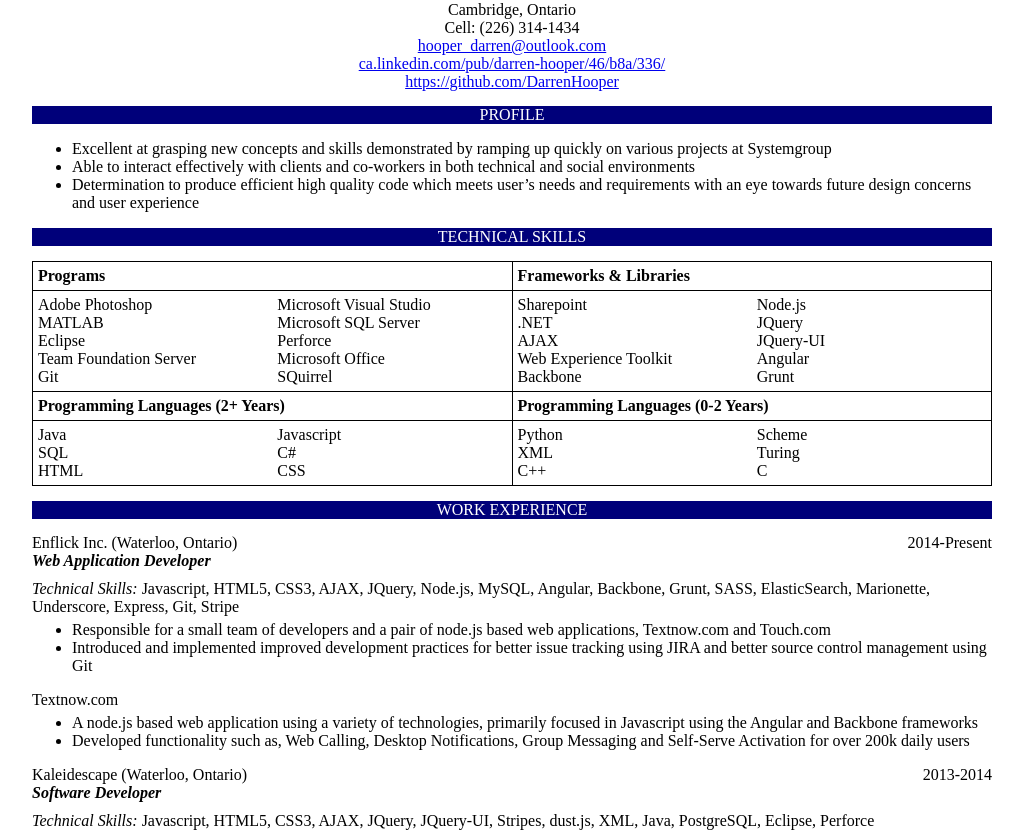
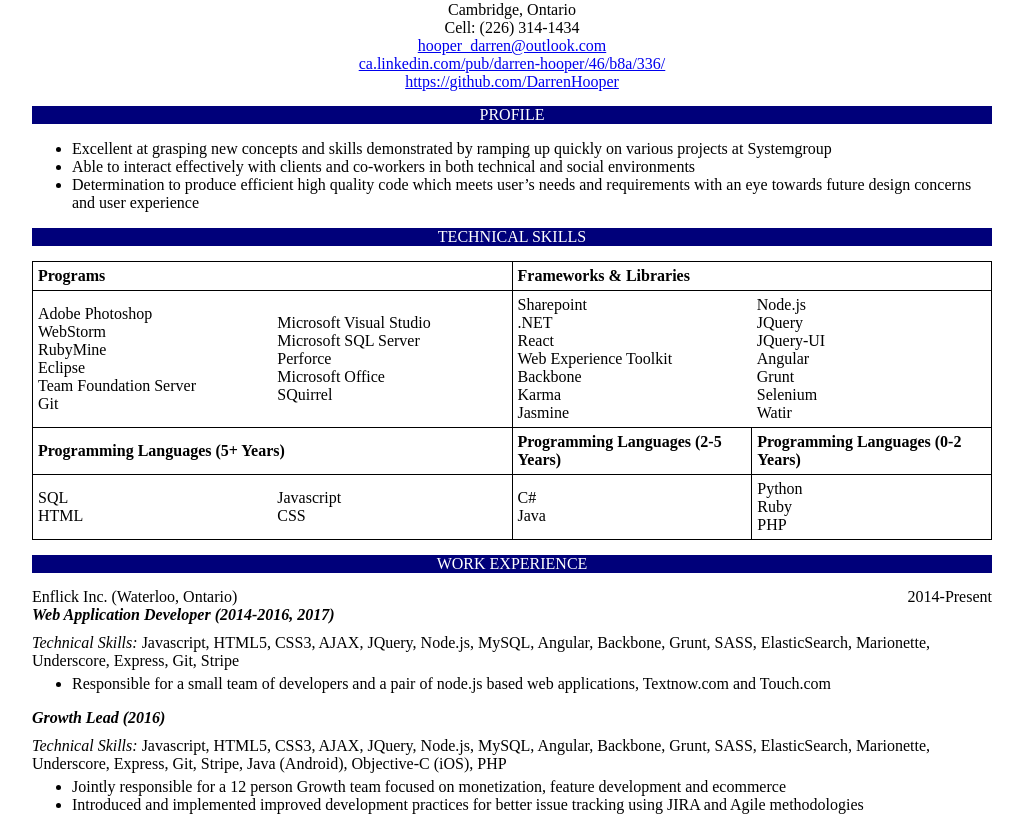
Before and after one commit to DarrenHooper/DarrenHooper.github.io, a plain HTML site: page resume.html in a window 1280 px wide. Shown: the part 79-911 px from the top of the page, without its empty margins (128-1151 px from the left). Drawn offline with nearby package versions, Linux system fonts and the light colour scheme; files that its build step writes are made by us from their sources.

Commit message:
2017 Update

```diff
--- a/css/resume.scss
+++ b/css/resume.scss
@@ -1,6 +1,3 @@
----
----
-
 .main-content {
   max-width: 960px;
   margin: auto;
--- a/resume.html
+++ b/resume.html
@@ -46,7 +46,8 @@
     <tr>
         <td>
             Adobe Photoshop<br>
-            MATLAB<br>
+            WebStorm<br>
+            RubyMine<br>
             Eclipse<br>
             Team Foundation Server<br>
             Git
@@ -61,42 +62,44 @@
         <td>
             Sharepoint<br>
             .NET<br>
-            AJAX<br>
+            React<br>
             Web Experience Toolkit<br>
-            Backbone
+            Backbone<br/>
+            Karma<br/>
+            Jasmine<br/>
         </td>
         <td>
             Node.js <br>
             JQuery<br>
             JQuery-UI<br>
             Angular<br>
-            Grunt
+            Grunt<br/>
+            Selenium<br/>
+            Watir<br/>
         </td>
     </tr>
     <tr class="headerRow">
-        <td colspan="2">Programming Languages (2+ Years)</td>
-        <td colspan="2">Programming Languages (0-2 Years)</td>
+        <td colspan="2">Programming Languages (5+ Years)</td>
+        <td colspan="1">Programming Languages (2-5 Years)</td>
+        <td colspan="1">Programming Languages (0-2 Years)</td>
     </tr>
     <tr>
         <td>
-            Java<br>
             SQL<br>
             HTML<br>
         </td>
         <td class="sectionBorder">
             Javascript<br>
-            C#<br>
             CSS
+        </td>
+        <td class="sectionBorder">
+            C#<br/>
+            Java<br/>
         </td>
         <td>
             Python<br>
-            XML<br>
-            C++<br>
-        </td>
-        <td>
-            Scheme<br>
-            Turing<br>
-            C<br>
+            Ruby<br>
+            PHP<br/>
         </td>
     </tr>
 </table>
@@ -112,18 +115,25 @@
     </span>
 </div>
 <div class="jobTitle">
-    Web Application Developer
+    Web Application Developer (2014-2016, 2017)
 </div>
-<span class='technicalSkills'>Technical Skills:</span> Javascript, HTML5, CSS3, AJAX, JQuery, Node.js, MySQL, Angular, Backbone, Grunt, SASS, ElasticSearch,
-Marionette, Underscore, Express, Git, Stripe
+<span class='technicalSkills'>Technical Skills:</span> Javascript, HTML5, CSS3, AJAX, JQuery, Node.js, MySQL, Angular, Backbone, Grunt, SASS, ElasticSearch, Marionette, Underscore, Express, Git, Stripe
 <ul class="pointList">
     <li>
-        Responsible for a small team of developers and a pair of node.js based web applications, Textnow.com and
-        Touch.com
+        Responsible for a small team of developers and a pair of node.js based web applications, Textnow.com and Touch.com
+    </li>
+</ul>
+
+    <div class="jobTitle">
+        Growth Lead (2016)
+    </div>
+    <span class='technicalSkills'>Technical Skills:</span> Javascript, HTML5, CSS3, AJAX, JQuery, Node.js, MySQL, Angular, Backbone, Grunt, SASS, ElasticSearch, Marionette, Underscore, Express, Git, Stripe, Java (Android), Objective-C (iOS), PHP
+    <ul class="pointList">
+        <li>
+            Jointly responsible for a 12 person Growth team focused on monetization, feature development and ecommerce
         </li>
         <li>
-        Introduced and implemented improved development practices for better issue tracking using JIRA and better source
-        control management using Git
+            Introduced and implemented improved development practices for better issue tracking using JIRA and Agile methodologies
         </li>
     </ul>
 
@@ -240,14 +250,25 @@
 </ul>
 
 <div class="sectionHeader">Education & Professional Development</div>
+
     <div>
         University of Waterloo (Waterloo, Ontario)
         <span style="float: right;">
-                2007-2012
+            2016
         </span>
     </div>
     <div class="educationTitle">
-    Bachelor of Computer Science with Distinction
+        Project Management Fundamentals
+    </div>
+
+    <div>
+        University of Waterloo (Waterloo, Ontario)
+        <span style="float: right;">
+            2016
+        </span>
+    </div>
+    <div class="educationTitle">
+        Project Management Applications
     </div>
 
     <div>
@@ -259,6 +280,16 @@
     <div class="educationTitle">
         Programming in HTML5 with Javascript and CSS3 Specialist
     </div>
+
+    <div>
+        University of Waterloo (Waterloo, Ontario)
+                <span style="float: right;">
+                    2007-2012
+                </span>
+    </div>
+    <div class="educationTitle">
+        Bachelor of Computer Science with Distinction
+    </div>
 </div>
 </body>
 </html>
```
Also changed, not shown: css/resume.css (added), 1 other file. Lines whose indentation alone changed are shown as unchanged.
